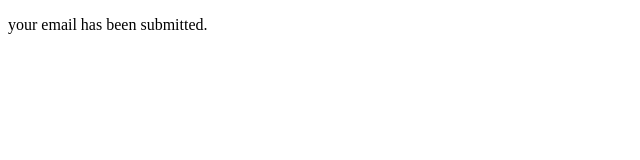
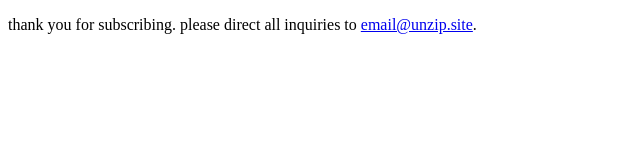
Before and after one commit to authenticbusiness/unzip, a plain HTML site: page confirm.html in a window 1280 px wide. Shown: the whole page, without its empty margins (0-640 px from the left). Drawn offline with Linux system fonts and the light colour scheme.

Commit message:
form confirmation

```diff
--- a/confirm.html
+++ b/confirm.html
@@ -9,7 +9,7 @@
 <body>
 	<form name="contact" action="confirm.html" netlify>
 		<p>
-			your email has been submitted.
+			thank you for subscribing. please direct all inquiries to <a href="mailto:email@unzip.site">email@unzip.site</a>.
 		</p>
 	  </form>
 	</body>
```
